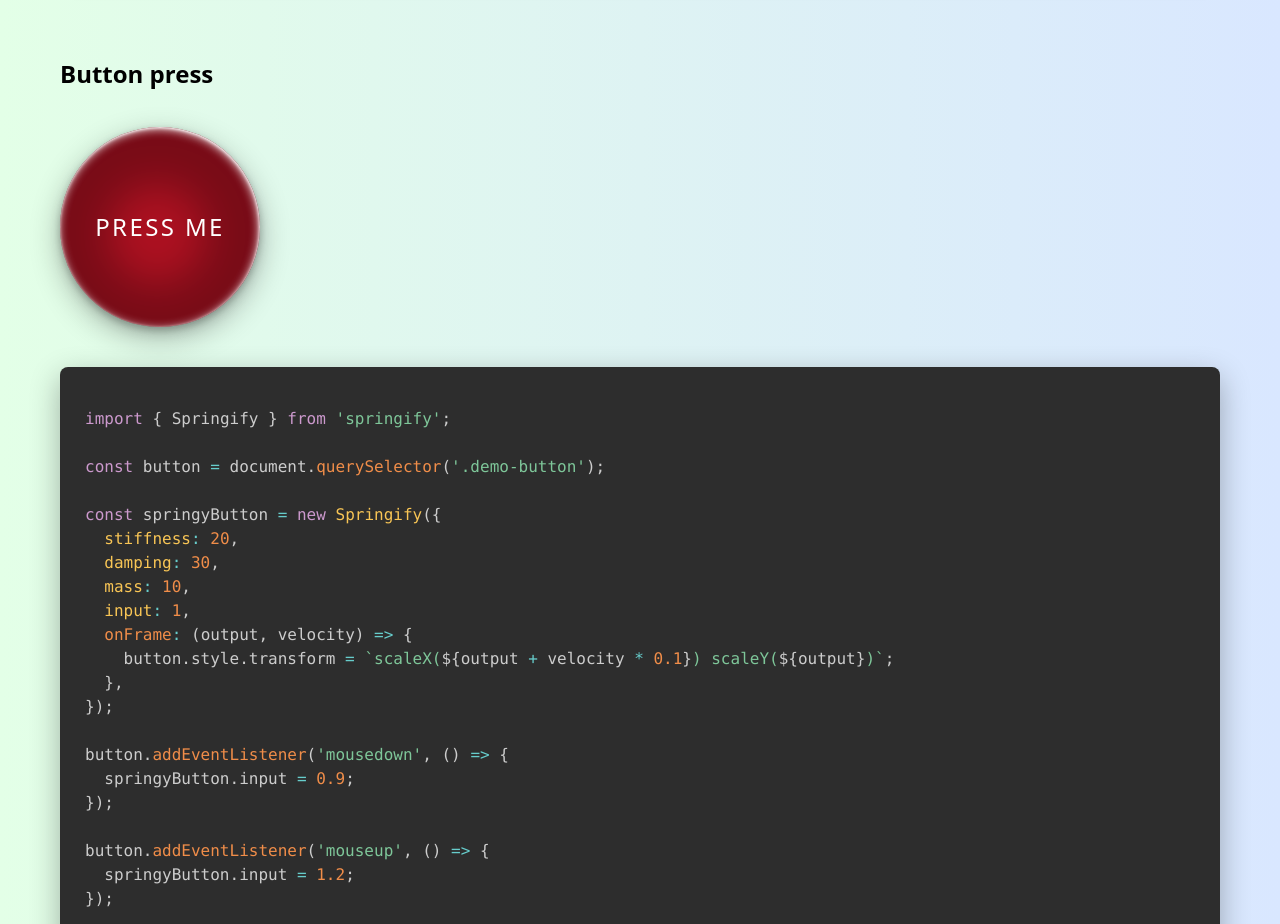
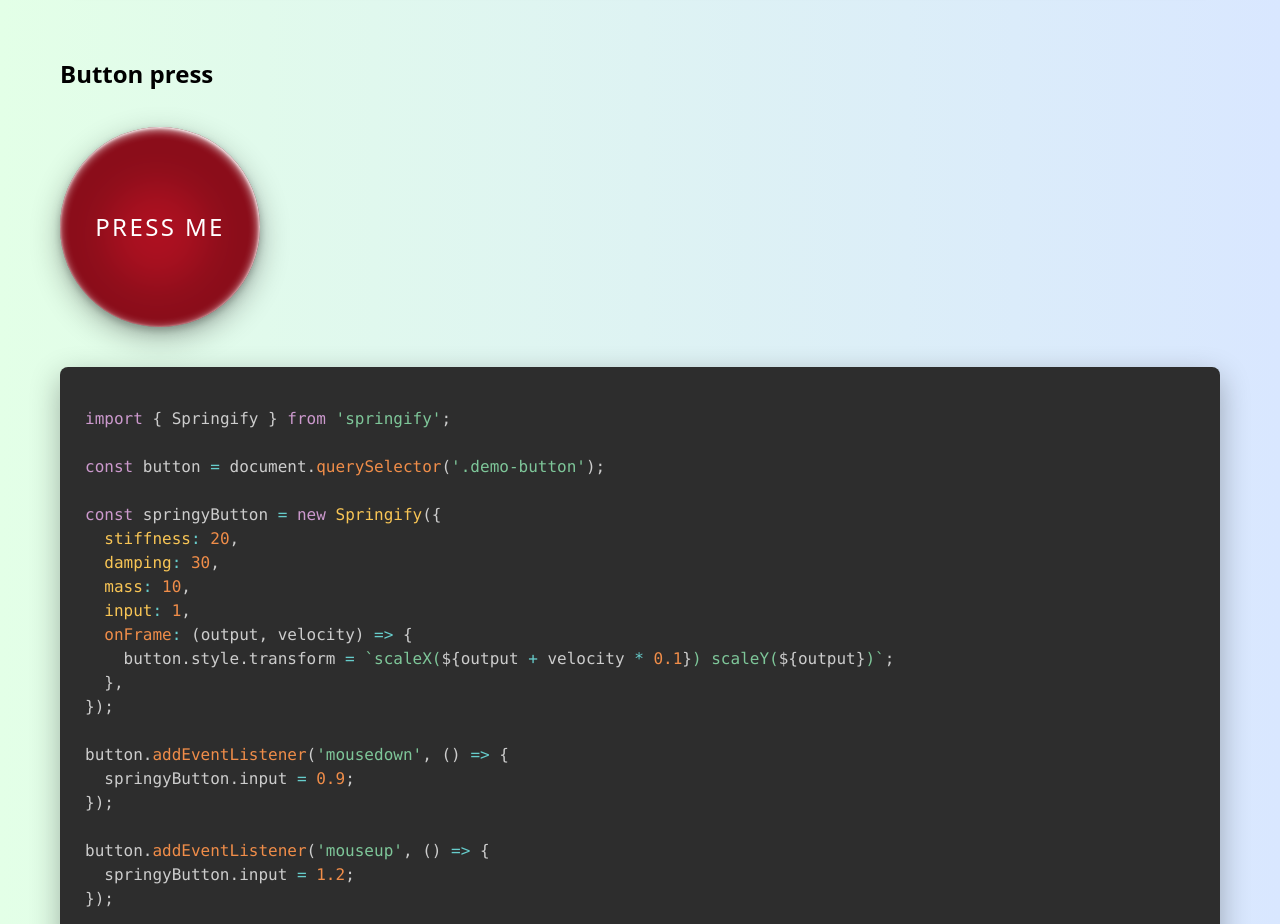
Before and after one commit to LukeCarlThompson/springify, a website built with Vite: page index.html in a window 1280 px wide. Shown: the part 3080-4004 px from the top of the page. Built offline with nearby package versions, Linux system fonts and the light colour scheme.

Commit message:
update button shadow

```diff
--- a/src/styles/index.scss
+++ b/src/styles/index.scss
@@ -132,7 +132,7 @@ p {
   color: white;
   will-change: transform;
   box-shadow: inset -0.5px 1px 3px rgba(255, 255, 255, 0.9), inset -1px 2px 10px rgba(255, 255, 255, 0.9),
-    inset -3px 7px 40px 50px rgba(0, 0, 0, 0.3);
+    inset -3px 7px 40px 50px rgba(0, 0, 0, 0.2);
   &:after {
     content: '';
     position: absolute;
```
